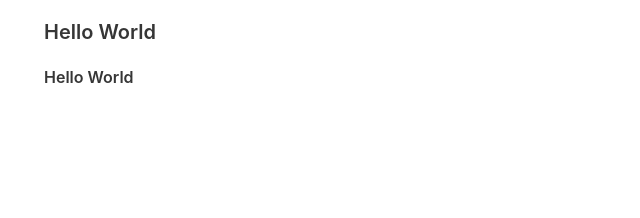
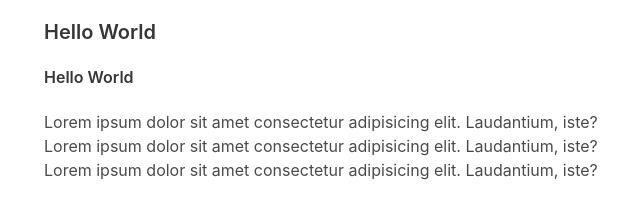
Before and after one commit to ekampreet-block8/bulma-sandbox, a plain HTML site: page index.html in a window 1280 px wide. Shown: the part 306-524 px from the top of the page, without its empty margins (20-660 px from the left). Drawn offline with nearby package versions, Linux system fonts and the light colour scheme.

Commit message:
content with dummy

```diff
--- a/index.html
+++ b/index.html
@@ -28,6 +28,21 @@
         <h5 class="title is-5">Hello World</h5>
         <h6 class="title is-6">Hello World</h6>
       </div>
+      <!-- CONTENT -->
+      <div class="block">
+        <p>
+          Lorem ipsum dolor sit amet consectetur adipisicing elit. Laudantium,
+          iste?
+        </p>
+        <p>
+          Lorem ipsum dolor sit amet consectetur adipisicing elit. Laudantium,
+          iste?
+        </p>
+        <p>
+          Lorem ipsum dolor sit amet consectetur adipisicing elit. Laudantium,
+          iste?
+        </p>
+      </div>
     </div>
   </body>
 </html>
```
